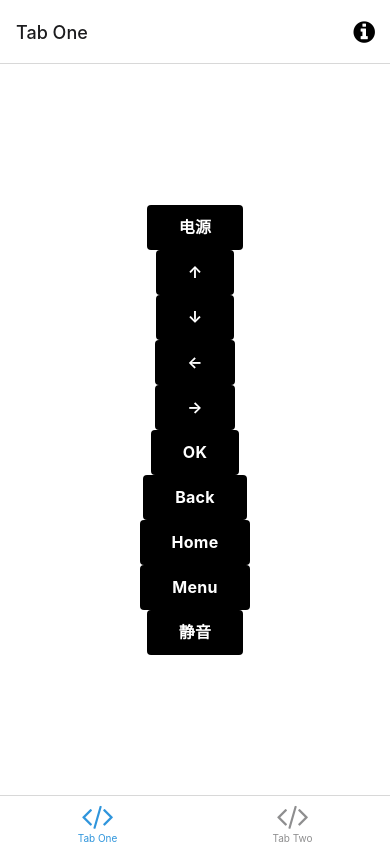
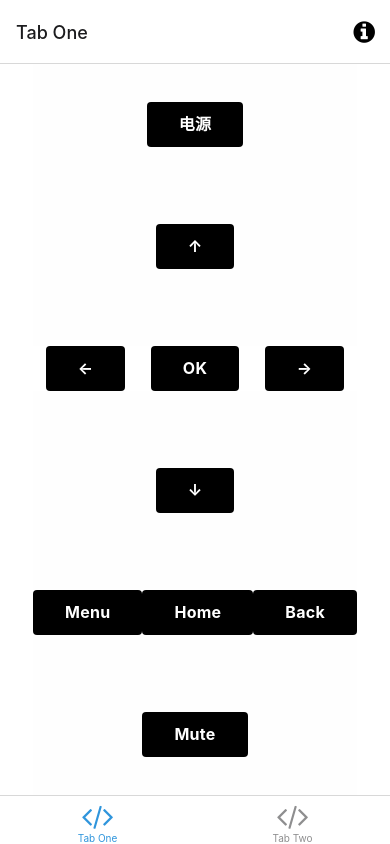
Before and after one commit to resticDOG/Phicomm-N1-Controller, a React Native app: screen /TabOne in a window 390 px wide. Built offline with nearby package versions, Linux system fonts and the light colour scheme; what expo-linking would draw is missing.

Commit message:
update: 更新布局

```diff
--- a/components/ControlPanel.tsx
+++ b/components/ControlPanel.tsx
@@ -2,21 +2,27 @@ import { StyleSheet } from 'react-native';
 
 import ControlButton, { Keycode } from '../components/ControlButton';
 import { Text, View } from '../components/Themed';
-import { RootTabScreenProps } from '../types';
+import colors from '../constants/Colors';
 
 export default function ControlPanel() {
   return (
     <View style={styles.container}>
       <ControlButton title="电源" code={Keycode.POWER} />
       <ControlButton title="↑" code={Keycode.UP} />
+      <View style={styles.center}>
+        <ControlButton title="←" code={Keycode.LEFT} />
+        <ControlButton title="OK" code={Keycode.OK} />
+        <ControlButton title="→" code={Keycode.RIGHT} />
+      </View>
       <ControlButton title="↓" code={Keycode.DOWN} />
-      <ControlButton title="←" code={Keycode.LEFT} />
-      <ControlButton title="→" code={Keycode.RIGHT} />
-      <ControlButton title="OK" code={Keycode.OK} />
-      <ControlButton title="Back" code={Keycode.BACK} />
-      <ControlButton title="Home" code={Keycode.HOME} />
-      <ControlButton title="Menu" code={Keycode.MENU} />
-      <ControlButton title="静音" code={Keycode.MUTE} />
+
+      <View style={styles.center}>
+        <ControlButton title="Menu" code={Keycode.MENU} />
+        <ControlButton title="Home" code={Keycode.HOME} />
+        <ControlButton title="Back" code={Keycode.BACK} />
+      </View>
+
+      <ControlButton title="Mute" code={Keycode.MUTE} />
     </View>
   );
 }
@@ -25,11 +31,14 @@ const styles = StyleSheet.create({
   container: {
     flex: 1,
     alignItems: 'center',
-    justifyContent: 'center',
+    justifyContent: 'space-around',
+    backgroundColor: '#fefefe',
   },
-  title: {
-    fontSize: 20,
-    fontWeight: 'bold',
+  center: {
+    width: '100%',
+    flexDirection: 'row',
+    alignItems: 'center',
+    justifyContent: 'space-around'
   },
   separator: {
     marginVertical: 30,
```
